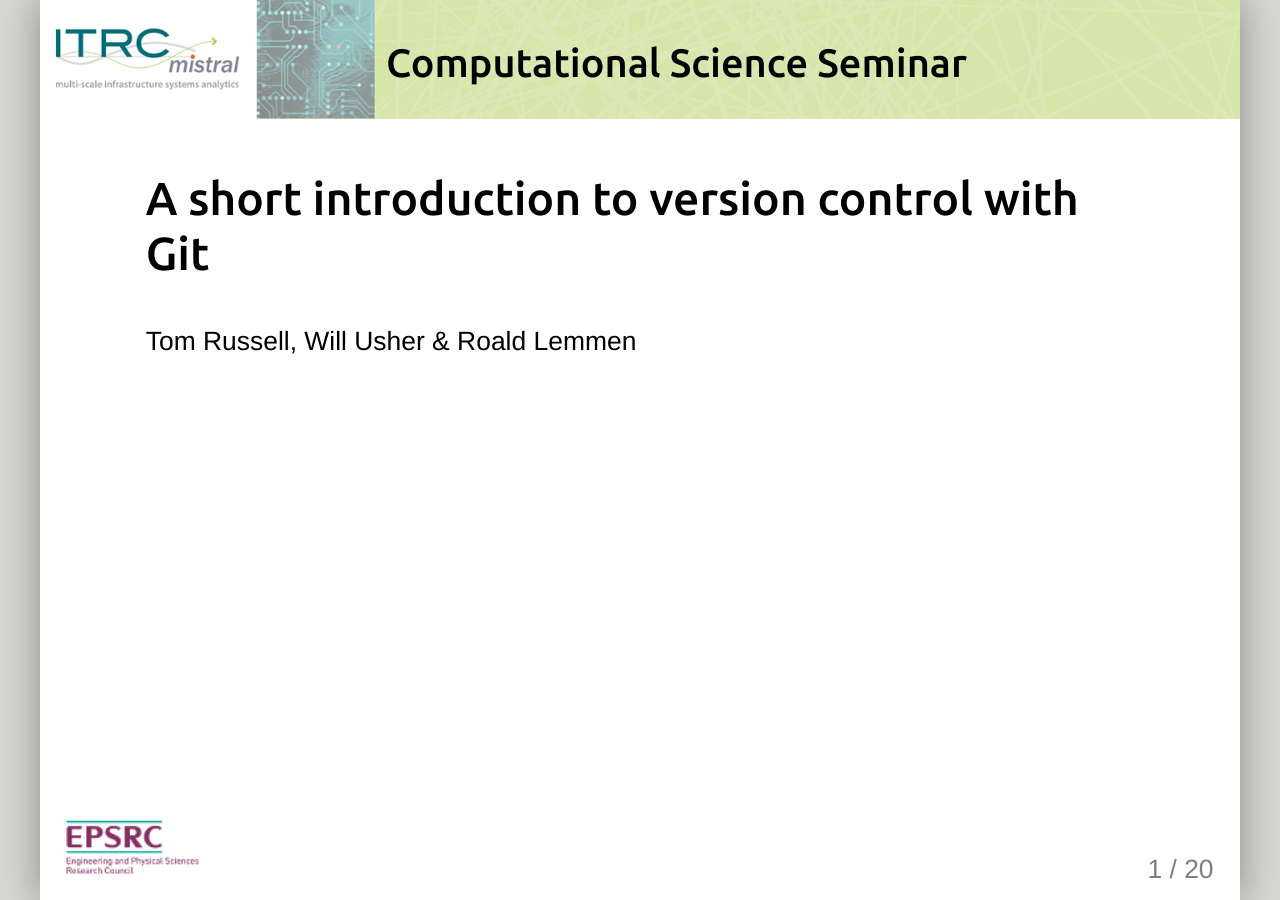
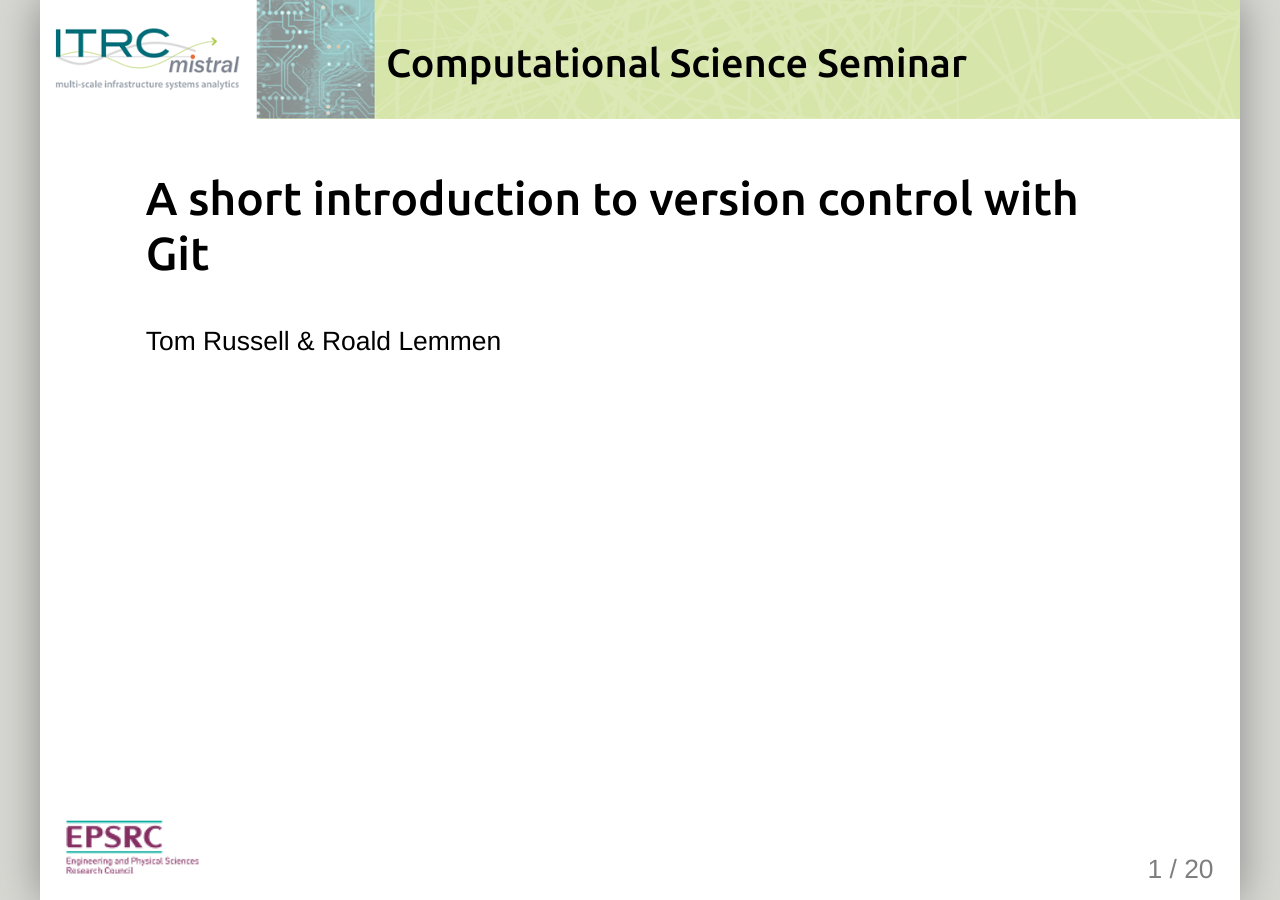
Before and after one commit to nismod/nismod.github.io, a Jekyll site: the page built from _presentations/a-short-intro-to-git.html, in a window 1280 px wide. Built offline with Jekyll 4.4.1, drawn with Linux system fonts in a browser that asks for light colours.

Commit message:
Edit intro

```diff
--- a/_presentations/a-short-intro-to-git.html
+++ b/_presentations/a-short-intro-to-git.html
@@ -7,7 +7,7 @@ layout: presentation
 
 ### A short introduction to version control with Git
 
-Tom Russell, Will Usher &amp; Roald Lemmen
+Tom Russell &amp; Roald Lemmen
 
 ---
 
```
Also changed, not shown: other parts of _presentations/a-short-intro-to-git.html (+3 -2 lines).
